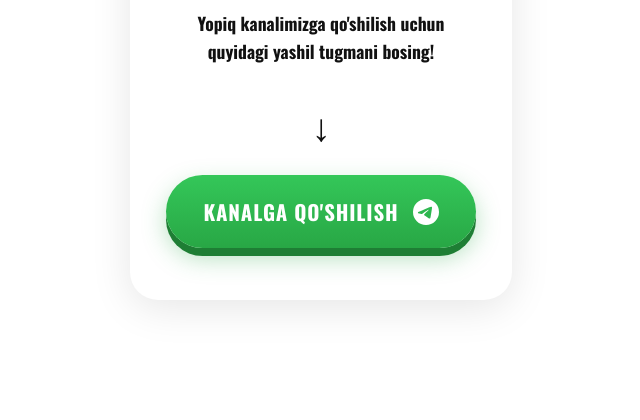
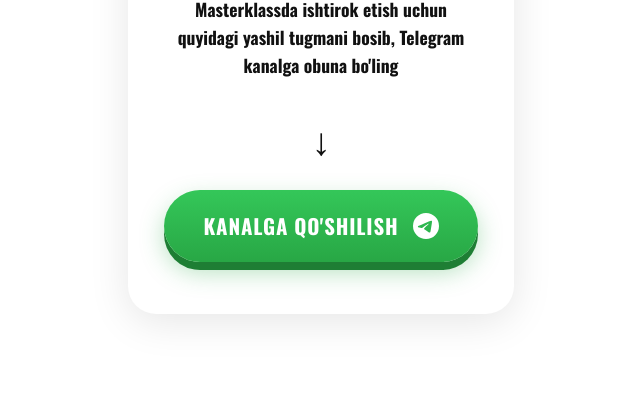
Before and after one commit to jamshidbek-004/kanal, a plain HTML site: page index.html in a window 1280 px wide. Shown: the part 380-800 px from the top of the page, without its empty margins (319-959 px from the left). Drawn offline with nearby package versions, Linux system fonts and the light colour scheme.

Commit message:
index.html

```diff
--- a/index.html
+++ b/index.html
@@ -127,7 +127,7 @@
     <div class="title-bottom">QADAM QOLDI!</div>
 
     <p class="subtitle">
-      Yopiq kanalimizga qo'shilish uchun<br>quyidagi yashil tugmani bosing!
+      Masterklassda ishtirok etish uchun quyidagi yashil tugmani bosib, Telegram kanalga obuna bo'ling
     </p>
 
     <span class="arrow">↓</span>
```
